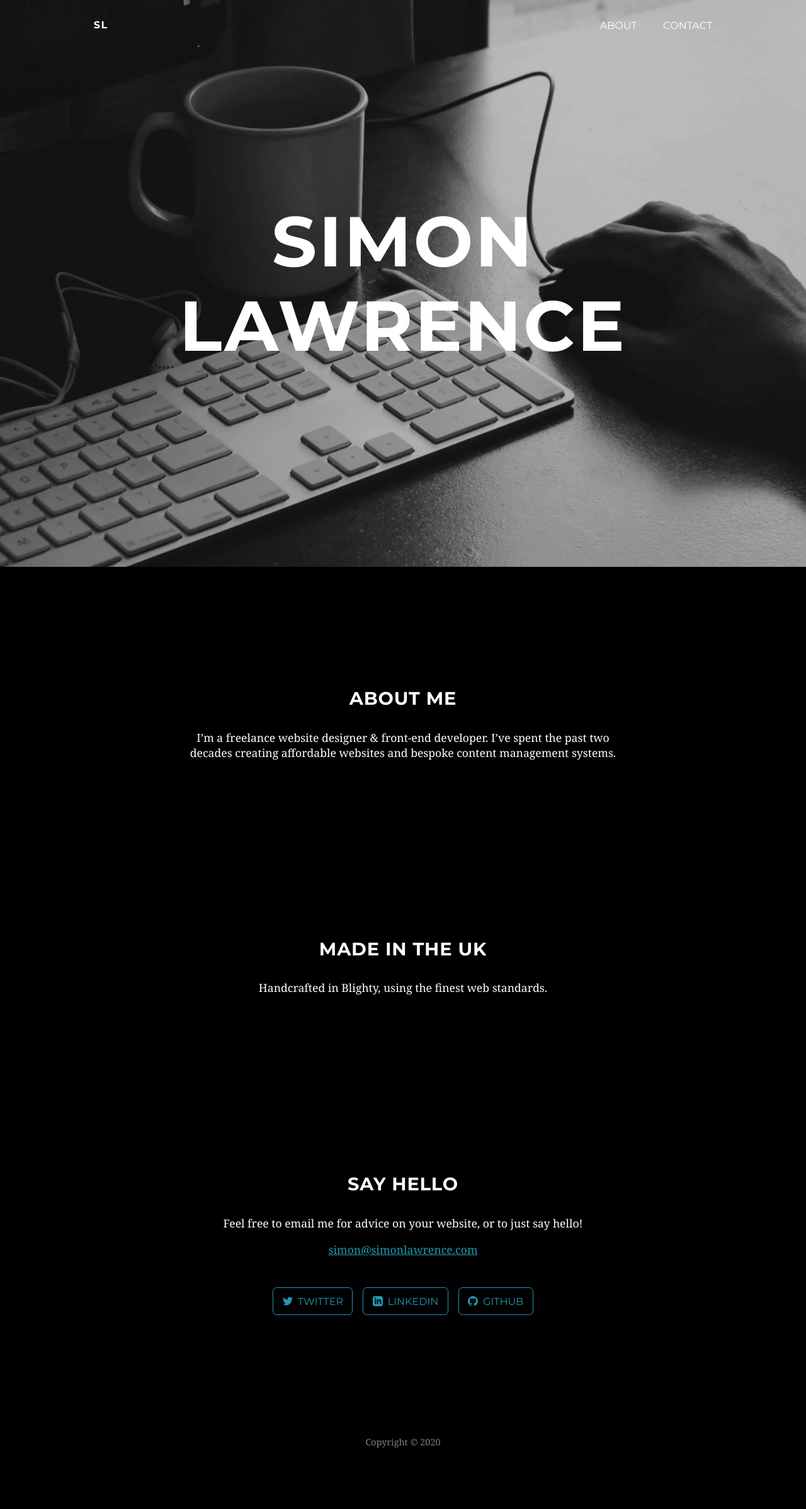
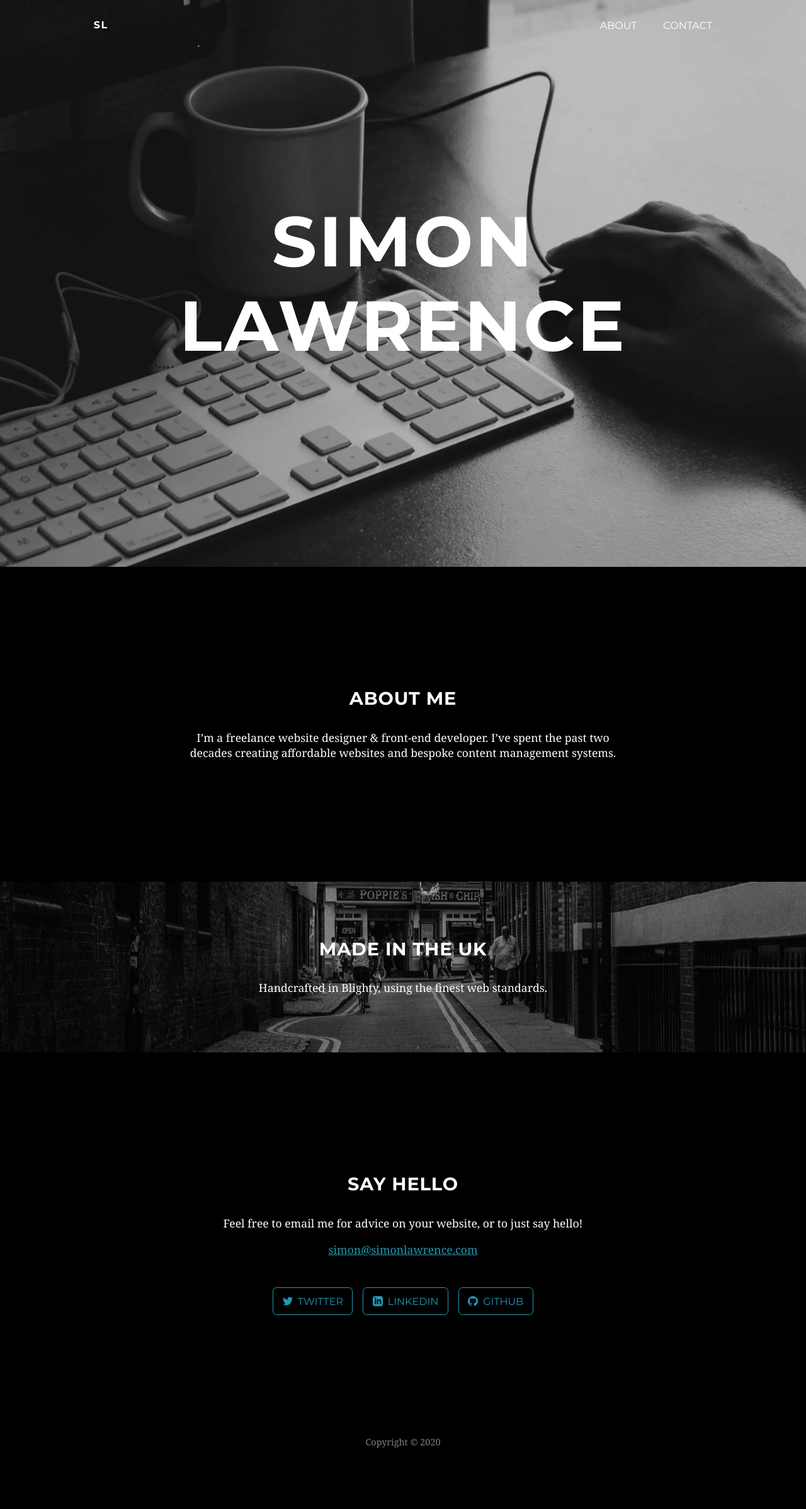
Before and after one commit to simlawr/simlawr.github.io, a Jekyll site: the page built from index.md, in a window 1280 px wide. Shown: the whole page at 63% size. Built offline with Jekyll 4.4.1, drawn with Linux system fonts in a browser that asks for light colours.

Commit message:
Refactor "location" section
Add support for "back street" image.

```diff
--- a/_includes/section.location.html
+++ b/_includes/section.location.html
@@ -1,4 +1,4 @@
-<section class="Section street" id="location">
+<section class="Section backStreet" id="location">
   <div class="Section-title">
     <h2 class="Heading">{{ section.title }}</h2>
   </div>
```
